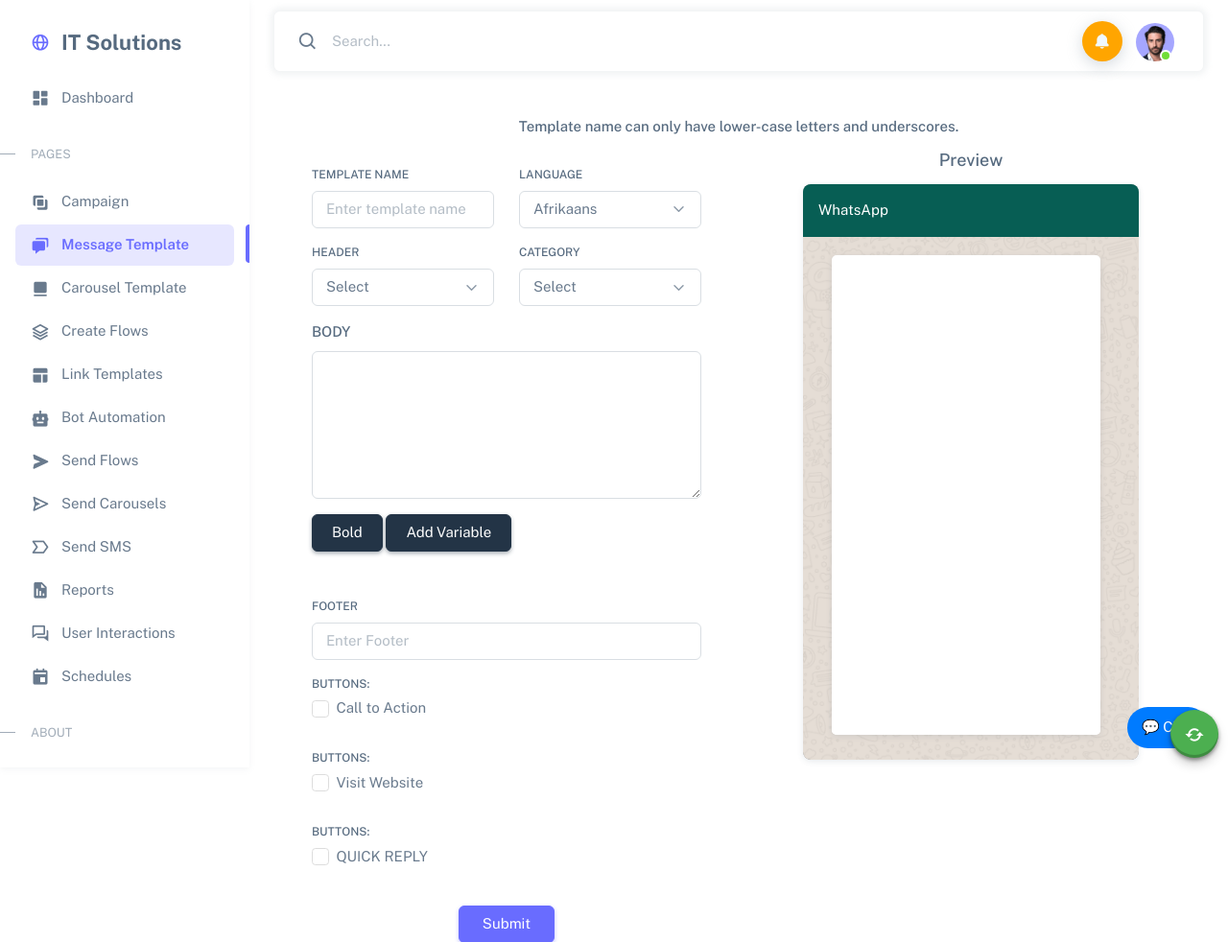
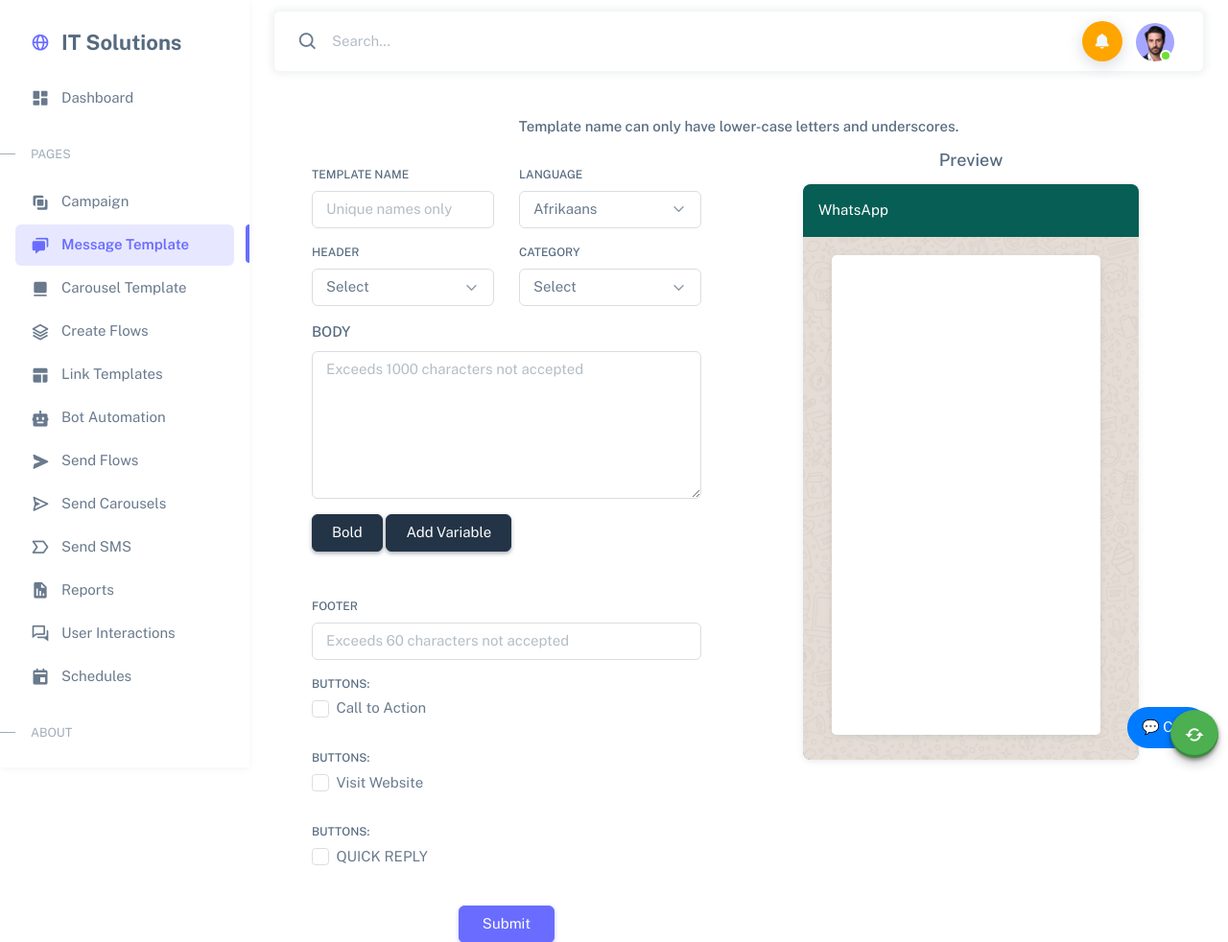
Before and after one commit to itsolution4india/whatsappsms_new, a Django app: template sms/smsapp/templates/create_message_temp.html in a window 1280 px wide. Shown: the top 982 px of the page at 96% size. Run offline with Django 5.2, Linux system fonts and the light colour scheme; the template is opened without the code that fills it, so the values that code supplies are empty; a map, chart or similar area stays blank; some libraries are stand-ins or nearby versions.

Commit message:
Updated frontend

```diff
--- a/sms/smsapp/templates/create_carousels.html
+++ b/sms/smsapp/templates/create_carousels.html
@@ -167,7 +167,7 @@ textarea {
             {% csrf_token %}
             <div class="form-group">
                 <label for="templateName">Template Name:</label>
-                <input type="text" id="templateName" required>
+                <input type="text" id="templateName" placeholder="Unique names only" required>
             </div>
 
             <div class="form-group">
@@ -191,7 +191,7 @@ textarea {
 
             <div class="form-group">
                 <label for="bodyText">Body Text:</label>
-                <textarea id="bodyText" required></textarea>
+                <textarea id="bodyText" placeholder="Exceeds 1000 characters not accepted" required></textarea>
                 <div class="char-count">0/1024</div>
             </div>
 
--- a/sms/smsapp/templates/create_message_temp.html
+++ b/sms/smsapp/templates/create_message_temp.html
@@ -135,7 +135,7 @@
                                 <div class="row">
                                     <div class="col">
                                         <label class="form-label mt-3">Template Name</label>
-                                        <input type="text" placeholder="Enter template name" class="form-control w-100"
+                                        <input type="text" placeholder="Unique names only" class="form-control w-100"
                                             name="template_name" id="templateName" required>
                                     </div>
                                     <div class="col">
@@ -265,7 +265,7 @@
                                     <div class="col">
                                         <label class="form-label mt-3 fs-6" id="bodyLabel">Body</label>
 
-                                        <textarea class="form-control" id="editor" rows="6" cols="50"
+                                        <textarea class="form-control" placeholder="Exceeds 1000 characters not accepted" id="editor" rows="6" cols="50"
                                             name="template_data"></textarea>
 
 
@@ -289,7 +289,7 @@
                                 <div class="row">
                                     <div class="col">
                                         <label class="form-label mt-3" id="footerLabel">Footer</label>
-                                        <input type="text" placeholder="Enter Footer" class="form-control w-100"
+                                        <input type="text" placeholder="Exceeds 60 characters not accepted" class="form-control w-100"
                                             name="footer_data">
                                     </div>
                                 </div>
```
